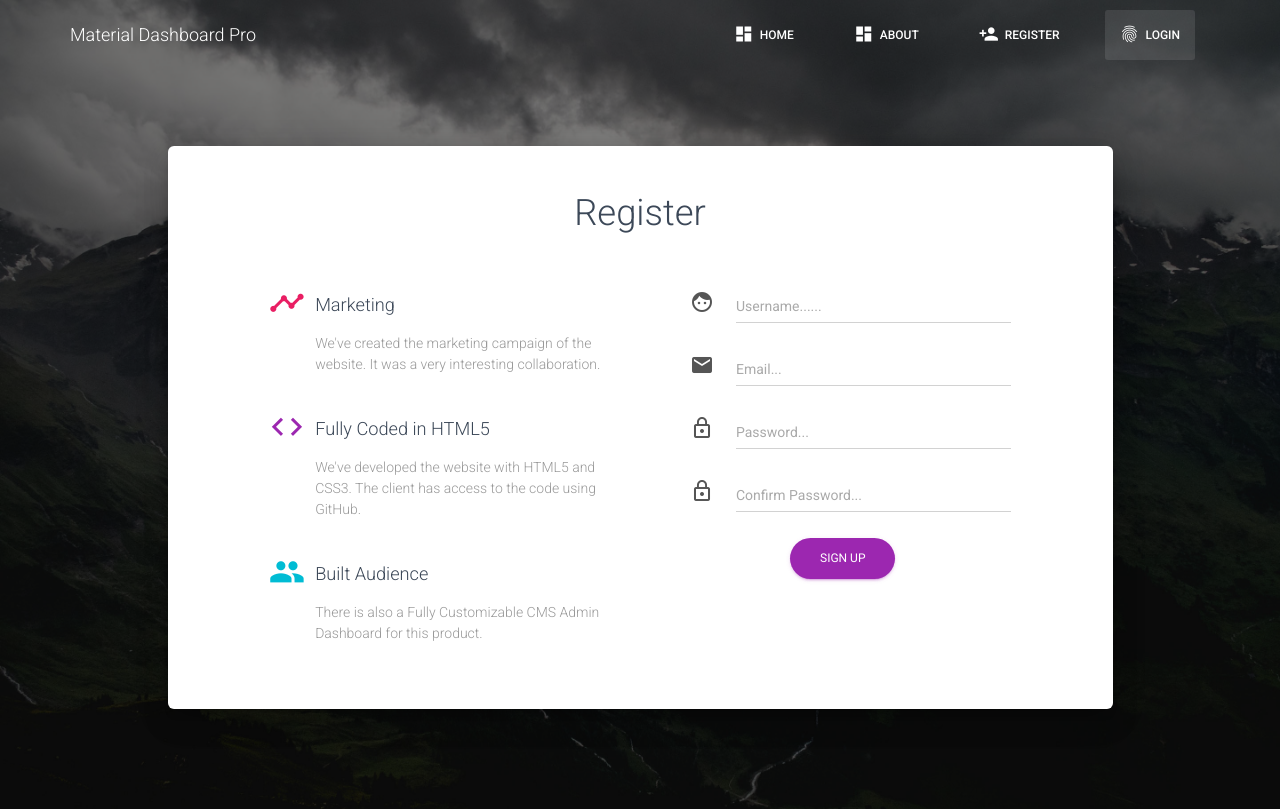
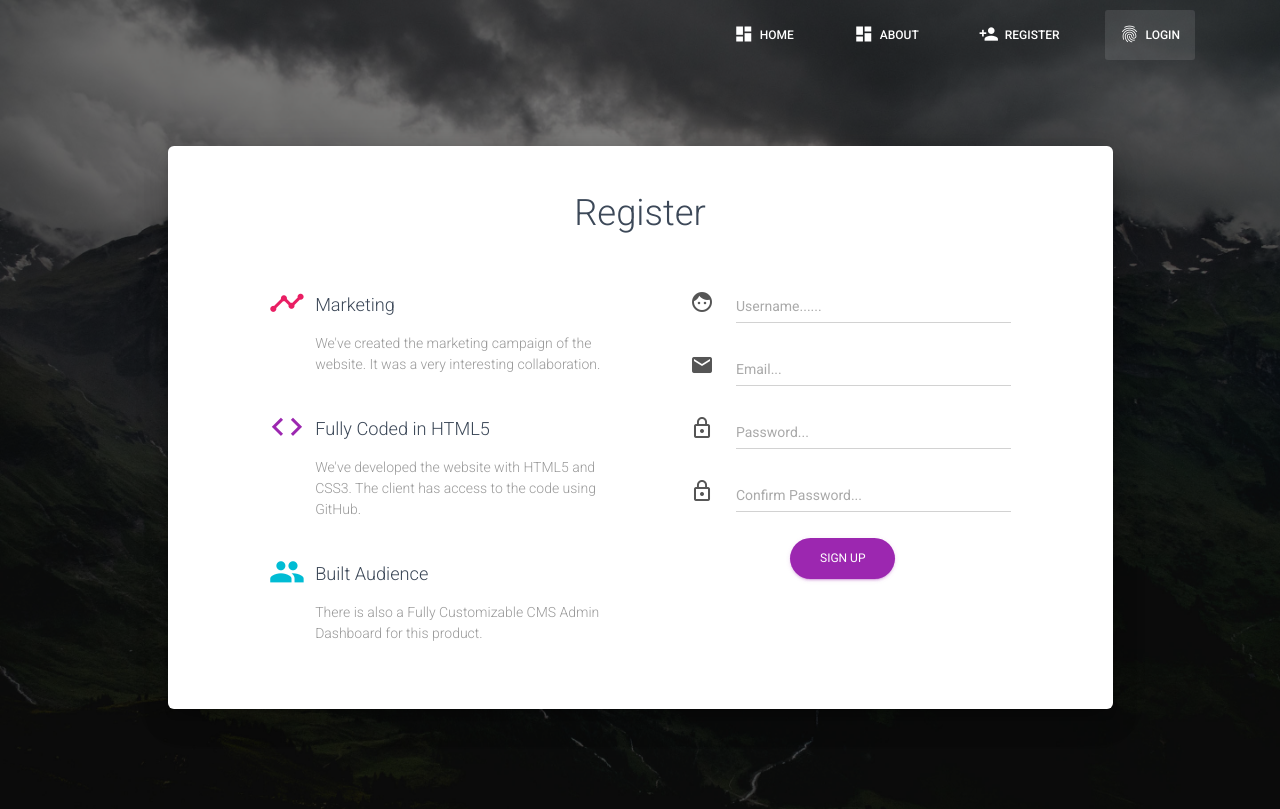
Before and after one commit to AnchitSingh/SR_Portal, a Flask app: page /register in a window 1280 px wide. Run offline with Flask 2, Linux system fonts and the light colour scheme; some libraries are stand-ins or nearby versions.

Commit message:
Update register.html

```diff
--- a/flaskblog/templates/register.html
+++ b/flaskblog/templates/register.html
@@ -12,7 +12,7 @@
 	<link rel="icon" type="image/png" href="../static/assets/img/favicon.png" />
 	<meta http-equiv="X-UA-Compatible" content="IE=edge,chrome=1" />
 
-	<title>Material Dashboard PRO by Creative Tim | Premium Bootstrap Admin Template</title>
+
 
 	<meta content='width=device-width, initial-scale=1.0, maximum-scale=1.0, user-scalable=0' name='viewport' />
 	<meta name="viewport" content="width=device-width" />
@@ -57,7 +57,7 @@
                     <span class="icon-bar"></span>
                 </button>
 
-                <a class="navbar-brand" href=" ../dashboard.html ">Material Dashboard Pro</a>
+
             </div>
             <div class="collapse navbar-collapse">
                 <ul class="nav navbar-nav navbar-right">
```
